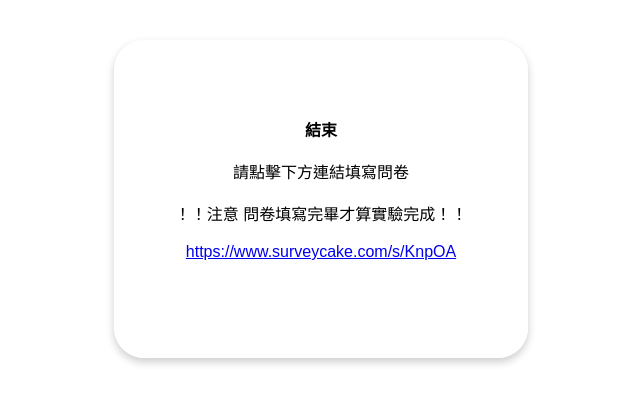
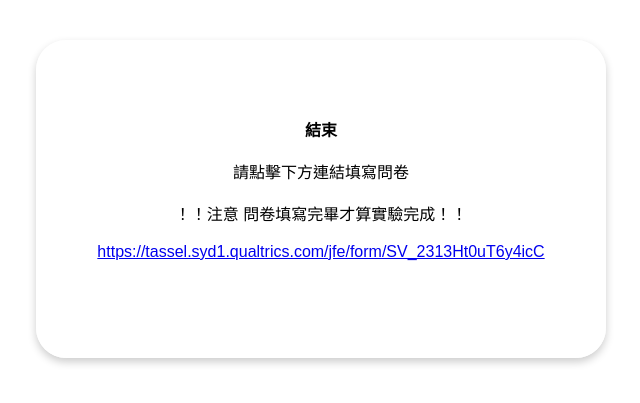
Before and after one commit to r11725062/user_informal, a website: page endpage.html in a window 1280 px wide. Shown: the part 201-604 px from the top of the page, without its empty margins (319-959 px from the left). Drawn offline with Linux system fonts and the light colour scheme.

Commit message:
Update endpage.html

```diff
--- a/endpage.html
+++ b/endpage.html
@@ -13,7 +13,7 @@
                 <b>結束</b><br><br>
                 請點擊下方連結填寫問卷<br><br>
                 ！！注意 問卷填寫完畢才算實驗完成！！<br><br>
-                <a href="https://www.surveycake.com/s/KnpOA">https://www.surveycake.com/s/KnpOA</a>
+                <a href="https://tassel.syd1.qualtrics.com/jfe/form/SV_2313Ht0uT6y4icC">https://tassel.syd1.qualtrics.com/jfe/form/SV_2313Ht0uT6y4icC</a>
             </p>
         </div>
     </div>
```
